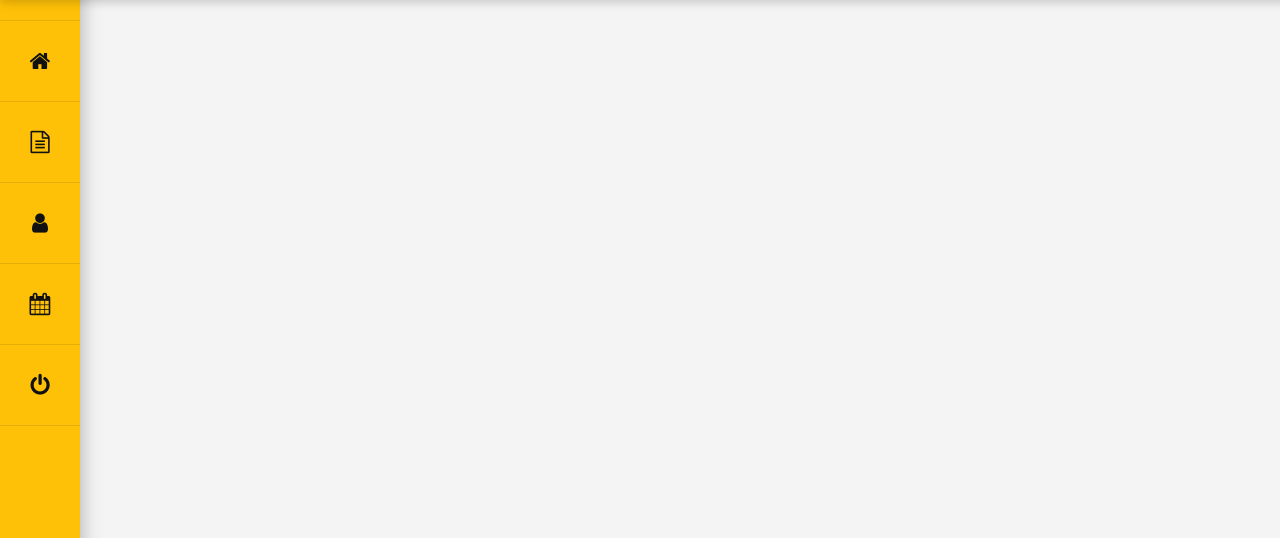
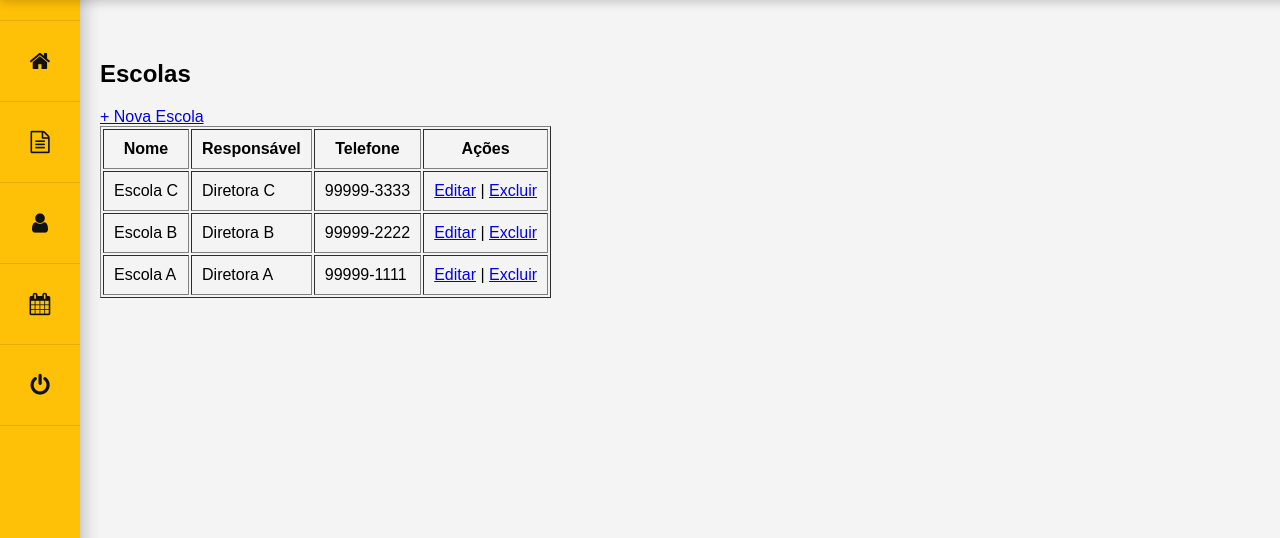
Before and after one commit to Theuzyn2330/Gerenciamento-de-trasporte-escolar, a PHP site: page /dashboard.php?pagina=escolas in a window 1280 px wide. Shown: the part 60-598 px from the top of the page. Run offline with PHP 8.4, Linux system fonts and the light colour scheme; the visitor is signed in with stand-in values (Sample User, id 1); data comes from the database, SQL or seed files in the repository; some libraries are stand-ins or nearby versions.

Commit message:
Menu de editar as escolas, aparecendo no dashboard

```diff
--- a/dashboard.php
+++ b/dashboard.php
@@ -1,5 +1,8 @@
 <?php
 require_once "includes/auth.php";
+require_once "includes/conexao.php";
+
+$pagina = isset($_GET['pagina']) ? $_GET['pagina'] : 'home';
 ?>
 
 <!DOCTYPE html>
@@ -16,7 +19,6 @@ require_once "includes/auth.php";
 </head>
 <body>
 
-<!-- FAIXA SUPERIOR -->
 <header class="topbar">
     <div class="top-left">
         <span class="logo">🚌 Transporte Escolar</span>
@@ -26,7 +28,6 @@ require_once "includes/auth.php";
     </div>
 </header>
 
-<!-- MENU LATERAL -->
 <ul class="menu">
 
     <li title="menu">
@@ -34,19 +35,19 @@ require_once "includes/auth.php";
     </li>
 
     <li title="Dashboard">
-        <a href="#" class="search">Dashboard</a>
+        <a href="dashboard.php" class="search">Dashboard</a>
     </li>
 
     <li title="Escolas">
-        <a href="escolas.php" class="pencil">Escolas</a>
+        <a href="dashboard.php?pagina=escolas" class="pencil">Escolas</a>
     </li>
 
-    <li title="Crianças">
-        <a href="#" class="about">Crianças</a>
+    <li title="Alunos">
+        <a href="dashboard.php?pagina=alunos" class="about">Alunos</a>
     </li>
 
     <li title="Calendário">
-        <a href="#" class="archive">Calendário</a>
+        <a href="dashboard.php?pagina=calendario" class="archive">Calendário</a>
     </li>
 
     <li title="Sair">
@@ -57,15 +58,32 @@ require_once "includes/auth.php";
 
 <ul class="menu-bar">
     <li><a href="#" class="menu-button">Fechar</a></li>
-    <li><a href="">Dashboard</a></li>
-    <li><a href="escolas.php">Escolas</a></li>
-    <li><a href="#">Crianças</a></li>
-    <li><a href="">Calendário</a></li>
+    <li><a href="dashboard.php">Dashboard</a></li>
+    <li><a href="dashboard.php?pagina=escolas">Escolas</a></li>
+    <li><a href="dashboard.php?pagina=alunos">Alunos</a></li>
+    <li><a href="dashboard.php?pagina=calendario">Calendário</a></li>
 </ul>
 
-<!-- CONTEÚDO CENTRAL -->
 <div class="container">
-    <!-- Por enquanto vazio -->
+
+<?php
+
+if ($pagina == 'escolas') {
+    include "includes/paginas/escolas.php";
+
+} elseif ($pagina == 'alunos') {
+    echo "<h2>Área de Alunos (em construção)</h2>";
+
+} elseif ($pagina == 'calendario') {
+    echo "<h2>Calendário (em construção)</h2>";
+
+} else {
+    echo "<h2>Painel Principal</h2>";
+    echo "<p>Selecione uma opção no menu lateral.</p>";
+}
+
+?>
+
 </div>
 
 </body>
--- /dev/null
+++ b/includes/paginas/escolas.php
@@ -0,0 +1,29 @@
+<?php
+$result = $conn->query("SELECT * FROM escolas ORDER BY id DESC");
+?>
+
+<h2>Escolas</h2>
+
+<a href="dashboard.php?pagina=cadastrar_escola">+ Nova Escola</a>
+
+<table border="1" cellpadding="10">
+    <tr>
+        <th>Nome</th>
+        <th>Responsável</th>
+        <th>Telefone</th>
+        <th>Ações</th>
+    </tr>
+
+<?php while($escola = $result->fetch_assoc()): ?>
+<tr>
+    <td><?= $escola['nome'] ?></td>
+    <td><?= $escola['responsavel'] ?></td>
+    <td><?= $escola['telefone'] ?></td>
+    <td>
+        <a href="dashboard.php?pagina=editar_escola&id=<?= $escola['id'] ?>">Editar</a> |
+        <a href="excluir_escola.php?id=<?= $escola['id'] ?>">Excluir</a>
+    </td>
+</tr>
+<?php endwhile; ?>
+
+</table>
```
Also changed, not shown: escolas.php (deleted, +0 -49 lines).
